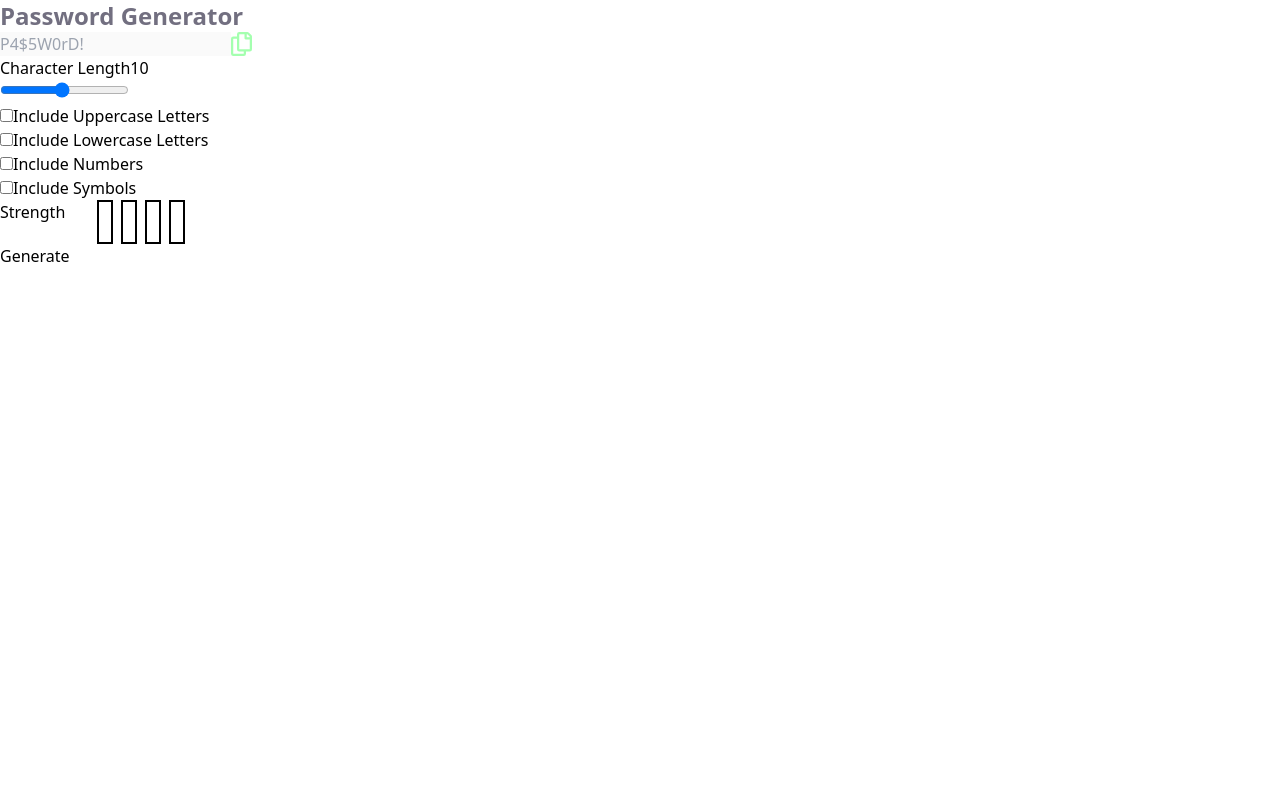
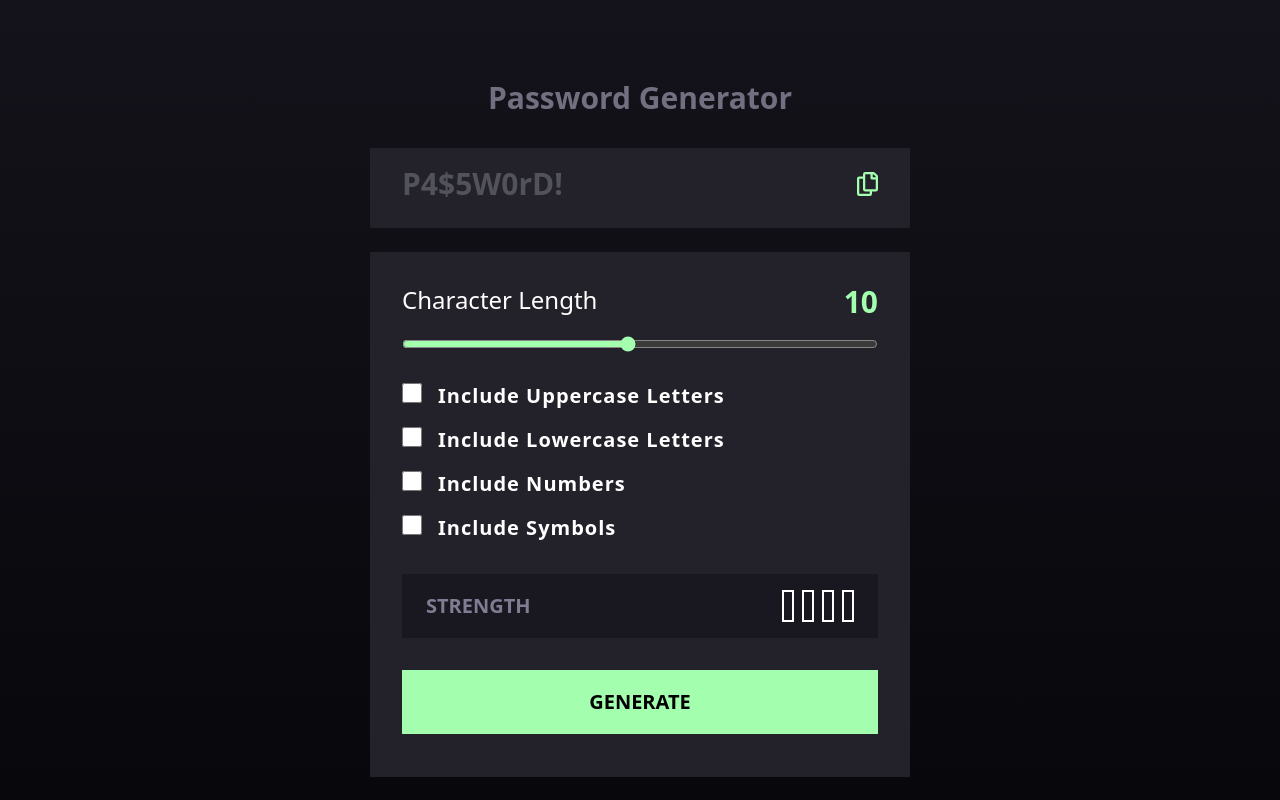
Before and after one commit to sgupta005/password-generator, a React (Vite) app: page / in a window 1280 px wide. Built offline with nearby package versions, Linux system fonts and the light colour scheme.

Commit message:
add style

```diff
--- a/index.html
+++ b/index.html
@@ -6,7 +6,7 @@
     <meta name="viewport" content="width=device-width, initial-scale=1.0" />
     <title>Password Generator</title>
   </head>
-  <body>
+  <body class="bg-gradient-to-b from-[#14131B] to-[#08070B] h-screen">
     <div id="root"></div>
     <script type="module" src="/src/main.jsx"></script>
   </body>
--- a/src/App.jsx
+++ b/src/App.jsx
@@ -44,7 +44,7 @@ function App() {
   const [state, dispatch] = useReducer(reducer, initialState);
   const [pass, setPass] = useState('');
   return (
-    <div>
+    <div className=" text-white mx-auto max-w-[540px] pt-20">
       <Heading />
       <Display pass={pass} />
       <Generator>
--- a/src/components/CharacterLength.jsx
+++ b/src/components/CharacterLength.jsx
@@ -2,9 +2,12 @@ import { ACTIONS } from '../App';
 
 export function CharacterLength({ state, dispatch }) {
   return (
-    <div className="flex">
-      <div>
-        <p>Character Length</p>
+    <div className="space-y-4">
+      <div className="flex justify-between">
+        <p className="text-2xl">Character Length</p>
+        <p className="text-3xl font-bold text-[#A3FFAE]">{state.length}</p>
+      </div>
+
       <input
         type="range"
         min={1}
@@ -16,9 +19,8 @@ export function CharacterLength({ state, dispatch }) {
             payload: { length: +e.target.value },
           })
         }
+        className="w-full accent-[#A3FFAE]"
       />
-      </div>
-      <p>{state.length}</p>
     </div>
   );
 }
--- a/src/components/Display.jsx
+++ b/src/components/Display.jsx
@@ -10,21 +10,23 @@ export function Display({ pass }) {
     setTimeout(() => setCopy((c) => !c), 1000);
   }
   return (
-    <div className="flex">
+    <div className="flex bg-[#23222A] w-full h-20 justify-between items-center text-3xl px-8 pb-2 font-bold">
       <input
         ref={inputRef}
         disabled
         type="text"
         value={pass}
         placeholder="P4$5W0rD!"
-        className=""
+        className="bg-inherit placeholder:text-zinc-600"
       />
-      {copy && <p>Copied!</p>}
+      <div className="flex space-x-2">
+        {copy && <p className="text-[#A3FFAE] text-lg">Copied!</p>}
         <svg
           width="21"
           height="24"
           xmlns="http://www.w3.org/2000/svg"
           onClick={handleCopy}
+          className="cursor-pointer"
         >
           <path
             d="M20.341 3.091 17.909.659A2.25 2.25 0 0 0 16.319 0H8.25A2.25 2.25 0 0 0 6 2.25V4.5H2.25A2.25 2.25 0 0 0 0 6.75v15A2.25 2.25 0 0 0 2.25 24h10.5A2.25 2.25 0 0 0 15 21.75V19.5h3.75A2.25 2.25 0 0 0 21 17.25V4.682a2.25 2.25 0 0 0-.659-1.591ZM12.469 21.75H2.53a.281.281 0 0 1-.281-.281V7.03a.281.281 0 0 1 .281-.281H6v10.5a2.25 2.25 0 0 0 2.25 2.25h4.5v1.969a.282.282 0 0 1-.281.281Zm6-4.5H8.53a.281.281 0 0 1-.281-.281V2.53a.281.281 0 0 1 .281-.281H13.5v4.125c0 .621.504 1.125 1.125 1.125h4.125v9.469a.282.282 0 0 1-.281.281Zm.281-12h-3v-3h.451c.075 0 .147.03.2.082L18.667 4.6a.283.283 0 0 1 .082.199v.451Z"
@@ -32,5 +34,6 @@ export function Display({ pass }) {
           />
         </svg>
       </div>
+    </div>
   );
 }
--- a/src/components/GenerateBtn.jsx
+++ b/src/components/GenerateBtn.jsx
@@ -23,5 +23,12 @@ export function GenerateBtn({ state, setPass }) {
     setPass(password);
   }
 
-  return <button onClick={() => generatePassword(state)}>Generate</button>;
+  return (
+    <button
+      onClick={() => generatePassword(state)}
+      className="bg-[#A3FFAE] h-16 w-full text-black text-xl uppercase font-semibold hover:bg-inherit hover:border-2 border-[#A3FFAE] hover:text-[#A3FFAE] mt-8"
+    >
+      Generate
+    </button>
+  );
 }
--- a/src/components/Generator.jsx
+++ b/src/components/Generator.jsx
@@ -1,3 +1,7 @@
 export function Generator({ children }) {
-  return <div>{children}</div>;
+  return (
+    <div className="bg-[#23222A] w-full mt-6 px-8 h-[525px] py-8">
+      {children}
+    </div>
+  );
 }
--- a/src/components/Heading.jsx
+++ b/src/components/Heading.jsx
@@ -1,5 +1,7 @@
 export function Heading() {
   return (
-    <h1 className="text-[#726F80] font-bold text-2xl">Password Generator</h1>
+    <h1 className="text-[#726F80] font-bold text-3xl mx-auto max-w-max mb-8">
+      Password Generator
+    </h1>
   );
 }
--- a/src/components/Options.jsx
+++ b/src/components/Options.jsx
@@ -3,25 +3,49 @@ import { ACTIONS } from '../App';
 export function Options({ state, dispatch }) {
   const { includeUpper, includeLower, includeNumbers, includeSymbols } = state;
   return (
-    <div>
+    <div className="space-y-4 mt-6 mb-8">
       <div onClick={() => dispatch({ type: ACTIONS.TOGGLE_UPPER })}>
-        <input type="checkbox" checked={includeUpper} />
-        <label>Include Uppercase Letters</label>
+        <input
+          type="checkbox"
+          checked={includeUpper}
+          className="accent-[#A3FFAE] h-[20px] w-[20px]"
+        />
+        <label className="text-xl pl-4 tracking-wider font-semibold">
+          Include Uppercase Letters
+        </label>
         <br />
       </div>
       <div onClick={() => dispatch({ type: ACTIONS.TOGGLE_LOWER })}>
-        <input type="checkbox" checked={includeLower} />
-        <label>Include Lowercase Letters</label>
+        <input
+          type="checkbox"
+          checked={includeLower}
+          className="accent-[#A3FFAE] h-[20px] w-[20px] "
+        />
+        <label className="text-xl pl-4 tracking-wider font-semibold">
+          Include Lowercase Letters
+        </label>
         <br />
       </div>
       <div onClick={() => dispatch({ type: ACTIONS.TOGGLE_NUMBERS })}>
-        <input type="checkbox" checked={includeNumbers} />
-        <label>Include Numbers</label>
+        <input
+          type="checkbox"
+          checked={includeNumbers}
+          className="accent-[#A3FFAE] h-[20px] w-[20px]"
+        />
+        <label className="text-xl pl-4 tracking-wider font-semibold">
+          Include Numbers
+        </label>
         <br />
       </div>
       <div onClick={() => dispatch({ type: ACTIONS.TOGGLE_SYMBOLS })}>
-        <input type="checkbox" checked={includeSymbols} />
-        <label>Include Symbols</label>
+        <input
+          type="checkbox"
+          checked={includeSymbols}
+          className="accent-[#A3FFAE] h-[20px] w-[20px]"
+        />
+        <label className="text-xl pl-4 tracking-wider font-semibold">
+          Include Symbols
+        </label>
         <br />
       </div>
     </div>
--- a/src/components/Strength.jsx
+++ b/src/components/Strength.jsx
@@ -1,5 +1,5 @@
 const REMARKS = ['Too Weak!', 'Weak', 'Medium', 'Strong'];
-const className = 'w-4 h-11 border-2 border-black ';
+const className = 'w-3 h-8 border-2 border-white ';
 
 function includesLower(str) {
   return /[a-z]/.test(str);
@@ -35,9 +35,12 @@ export function Strength({ pass }) {
   if (strength === 4) indicatorColor = 'bg-green-400 border-green-400';
 
   return (
-    <div className="flex space-x-4">
-      <p>Strength</p>
-      <div>{REMARKS[strength - 1]}</div>
+    <div className="flex space-x-4 bg-[#191820] text-xl h-16 px-6 items-center justify-between">
+      <p className="text-[#807C92] font-semibold uppercase">Strength</p>
+      <div className="flex items-cente space-x-2">
+        <div className="uppercase font-bold text-2xl">
+          {REMARKS[strength - 1]}
+        </div>
         <div className="flex space-x-2">
           {Array.from({ length: 4 }, (_, i) => (
             <div
@@ -49,5 +52,6 @@ export function Strength({ pass }) {
           ))}
         </div>
       </div>
+    </div>
   );
 }
```
Lines whose indentation alone changed are shown as unchanged.
